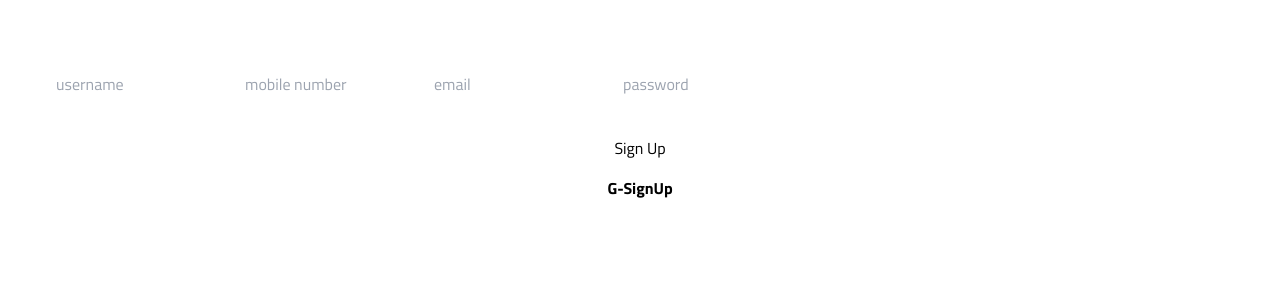
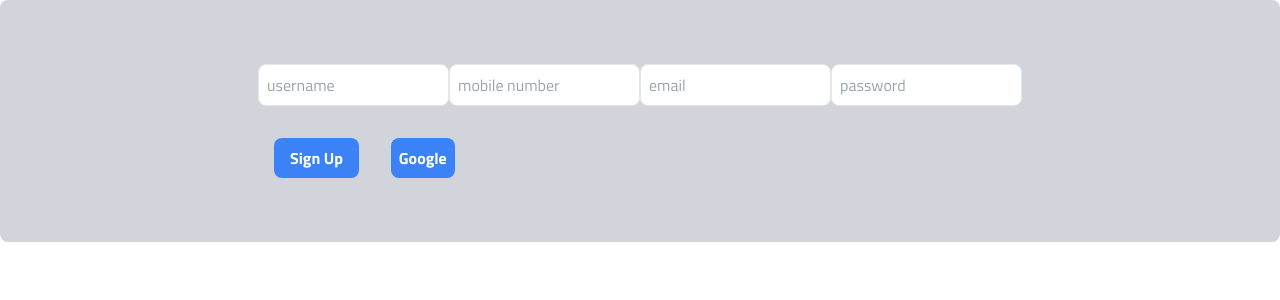
Before and after one commit to Danilka-Akarawita/MuseMate, a React (Vite) app in the folder MuseMate/: page /signup in a window 1280 px wide. Shown: the top 300 px of the page. Built offline with nearby package versions, Linux system fonts and the light colour scheme.

Commit message:
added talwnd to signup

```diff
--- a/MuseMate/src/pages/SignUp.jsx
+++ b/MuseMate/src/pages/SignUp.jsx
@@ -30,15 +30,16 @@ export default function SignUp() {
   const handleGoogleSignIn = () => {
     googleSignIn();
   };
+  const inputStyle="p-2 my-4 border border-grey-500 p-2 rounded-lg"
 
     return (
-      <div className="p-8 flex flex-col justify-around">
+      <div className="flex justify-center items-center p-8 flex flex-col justify-around bg-gray-300 p-4 rounded-lg">
         <div className="form p-4 ">
 
           <input
             type="text"
             placeholder="username"
-            className="p-2 my-4"
+            className={inputStyle}
             name="username"
             value={formData.username}
             onChange={handleFormChange}
@@ -46,7 +47,7 @@ export default function SignUp() {
           <input
             type="text"
             placeholder="mobile number"
-            className="p-2 my-4"
+            className={inputStyle}
             name="mobile"
             value={formData.mobile}
             onChange={handleFormChange}
@@ -54,7 +55,7 @@ export default function SignUp() {
           <input
             type="text"
             placeholder="email"
-            className="p-2 my-4"
+            className={inputStyle}
             name="email"
             value={formData.email}
             onChange={handleFormChange}
@@ -62,19 +63,19 @@ export default function SignUp() {
           <input
             type="text"
             placeholder="password"
-            className="p-2 my-4"
+            className={inputStyle}
             name="password"
             value={formData.password}
             onChange={handleFormChange}
           />
-          <div className="flex flex-col justify-between items-center ">
+          <div className="flex flex-row  items-center ">
             {/* <h2 className="text-red-600">{error}</h2> */}
-            <button className="m-4" onClick={handleSignUp} >
+            <button className="bg-blue-500 hover:bg-blue-700 text-white font-bold m-4 py-2 px-4 rounded-lg" onClick={handleSignUp} >
               Sign Up
             </button>
             <button
-              className="font-bold text-black" onClick={googleSignIn} >
-              G-SignUp
+              className="bg-blue-500 hover:bg-blue-700 text-white font-bold m-4 py-2 px-2 rounded-lg" onClick={handleGoogleSignIn} >
+              Google
             </button>
           </div>
         </div>
```
